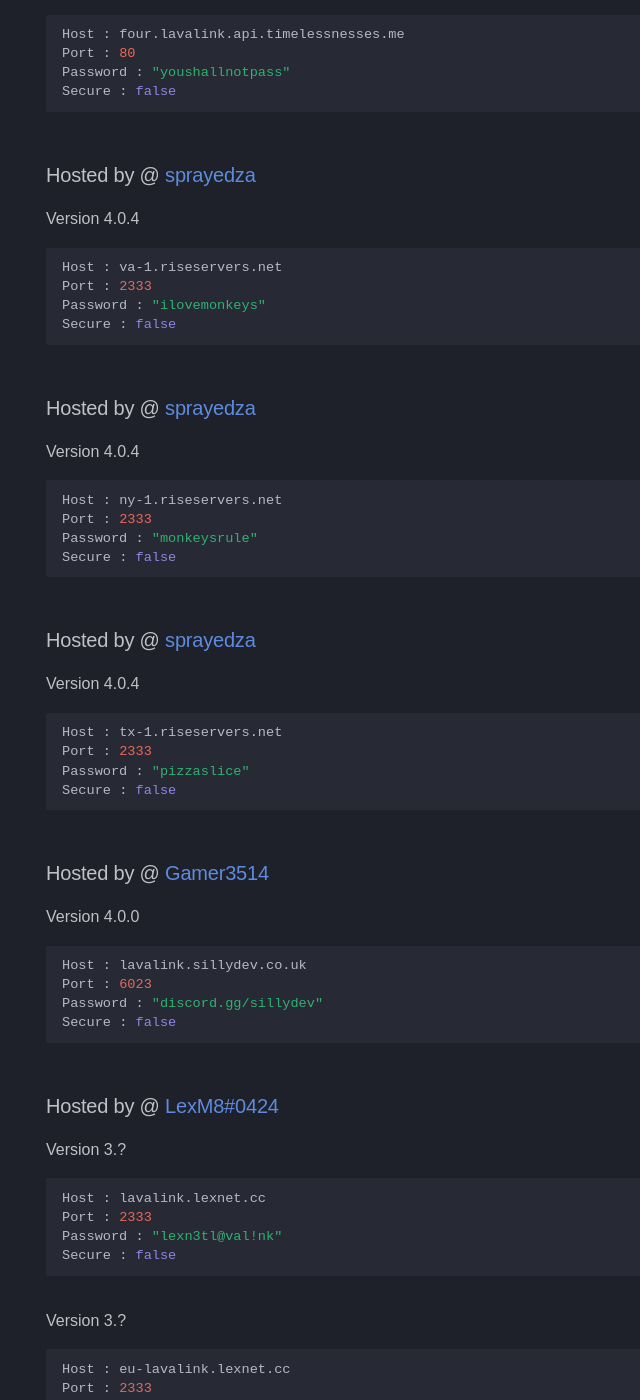
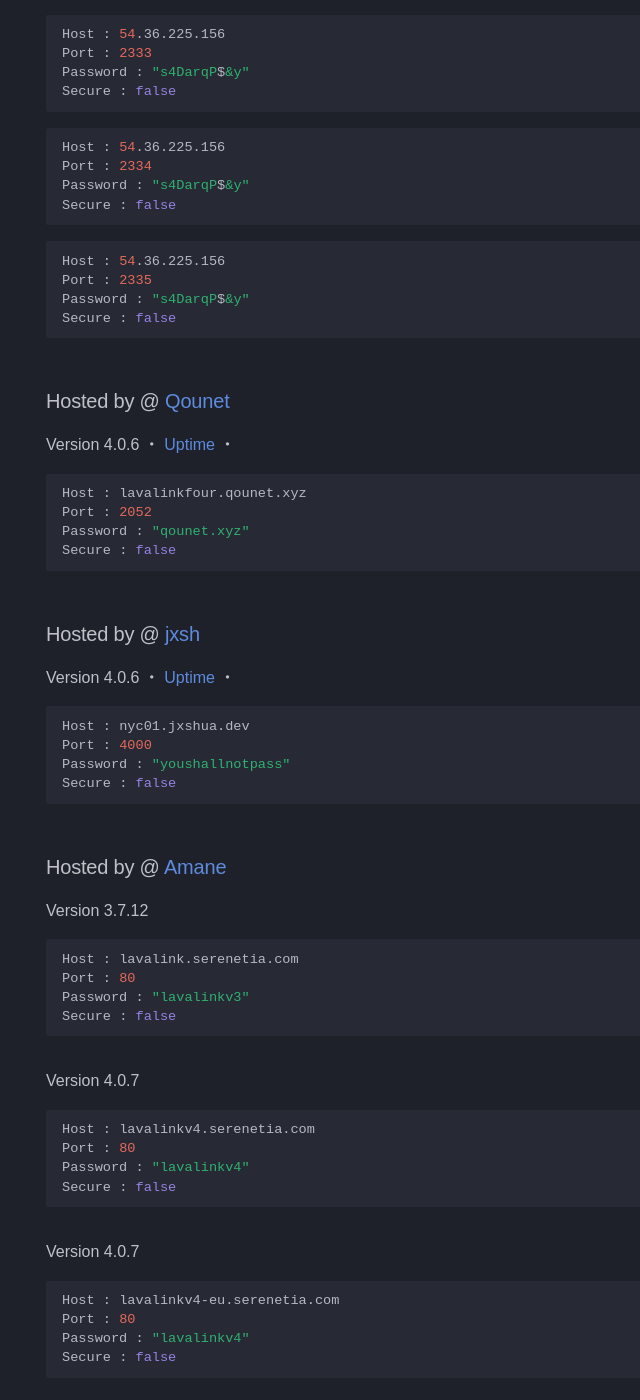
Before and after one commit to DarrenOfficial/lavalink-list, an MkDocs documentation site: the page built from docs/NoSSL/lavalink-without-ssl.md, in a window 1280 px wide and 1400 px high, scrolled down 2880 px. Shown: the whole window, without its empty margins (0-640 px from the left). Built offline with MkDocs 1.6.1 and Material for MkDocs 9.7.7, drawn with Linux system fonts in a browser that asks for light colours; some web fonts are replaced; comment, search, counter and statistics services are not loaded; a style sheet for code colours, icons or effects is not loaded; some of the changed text lies outside the part shown.

Commit message:
rm inactive nodes

````diff
--- a/docs/NoSSL/lavalink-without-ssl.md
+++ b/docs/NoSSL/lavalink-without-ssl.md
@@ -44,25 +44,6 @@ Port : 6969
 Password : "lunarnodes.xyz"
 Secure : false
 ```
-
-### Hosted by @ [idk](https://google.com)
-Version 4.0.4
-```bash
-Host : 45.43.163.132
-Port : 88
-Password : "stonemusicgay"
-Secure : false
-```
-
-### Hosted by @ [Caliwyr](https://discord.gg/6xpF6YqVDd)
-Version 4.0.4 (Plugin) | [Uptime Status](https://lavalink-status.oryzen.xyz/)
-```bash
-Host : lavalink.oryzen.xyz
-Port : 80
-Password : "oryzen.xyz"
-Secure : false
-```
-
 ### Hosted by @ [Jirayu](https://jirayu.net)
 Version 4.0.7 (Custom)
 ```bash
@@ -127,58 +108,6 @@ Password : "youshallnotpass"
 Secure : false
 ```
 
-### Hosted by @ [sprayedza](https://riseservers.net)
-Version 4.0.4
-```bash
-Host : va-1.riseservers.net
-Port : 2333
-Password : "ilovemonkeys"
-Secure : false
-```
-### Hosted by @ [sprayedza](https://riseservers.net)
-Version 4.0.4
-```bash
-Host : ny-1.riseservers.net
-Port : 2333
-Password : "monkeysrule"
-Secure : false
-```
-### Hosted by @ [sprayedza](https://riseservers.net)
-Version 4.0.4
-```bash
-Host : tx-1.riseservers.net
-Port : 2333
-Password : "pizzaslice"
-Secure : false
-```
-
-### Hosted by @ [Gamer3514](https://sillydev.co.uk)
-
-Version 4.0.0
-```bash
-Host : lavalink.sillydev.co.uk
-Port : 6023
-Password : "discord.gg/sillydev"
-Secure : false
-```
-
-### Hosted by @ [LexM8#0424](https://freelavalink.lexnet.cc)
-Version 3.?
-```bash
-Host : lavalink.lexnet.cc
-Port : 2333
-Password : "lexn3tl@val!nk"
-Secure : false
-```
-
-Version 3.?
-```bash
-Host : eu-lavalink.lexnet.cc
-Port : 2333
-Password : "lexn3tl@val!nk"
-Secure : false
-```
-
 ### Hosted By @ [𝓓𝓔𝓛𝓤𝓢𝓘𝓞𝓝](https://discord.gg/7VQWkeYxS4)
 Version 3 | [Uptime Status](http://status-lavalink.ddns.net:7016/status/bot)
 ```bash
@@ -187,16 +116,6 @@ Port : 7106
 Password : "discord.gg/FqEQtEtUc9"
 Secure : false
 ```
-
-### Hosted by @ [Miruku](https://github.com/sprucecellodev125)
-Version 3.?
-```bash
-host: lavalink.miruku.host
-port: 80
-pass: youshallnotpass
-secure: false
-```
-
 ### Hosted By @ [SkyBlox Systems LTD](https://skybloxsystems.com)
 Version 3.x ・ [Uptime](https://uptime.skybloxsystems.com/status/backend) ・
 ```bash
@@ -215,31 +134,6 @@ Secure : false
 Host : 54.36.225.156
 Port : 2335
 Password : "s4DarqP$&y"
-Secure : false
-```
-
-### Hosted by @ [Fatih5252](https://github.com/Fatih5252)
-Version 4
-```bash
-Host : node1.paradisehost.xyz
-Port : 27185
-Password : "Lavalinkhoster123"
-Secure : false
-```
-
-### Hosted by @ [m.trihamdani](https://discord.gg/V9hDRbgV)
-Version 3.7.12 ・ [Uptime](https://uptime.nighmore.my.id/) ・
-```bash
-Host : 23.158.40.34
-Port : 8080
-Password : "dailylepedia0101"
-Secure : false
-```
-Version 4.x
-```bash
-Host : 23.158.40.34
-Port : 8081
-Password : "dailylepedia0101"
 Secure : false
 ```
 
````
